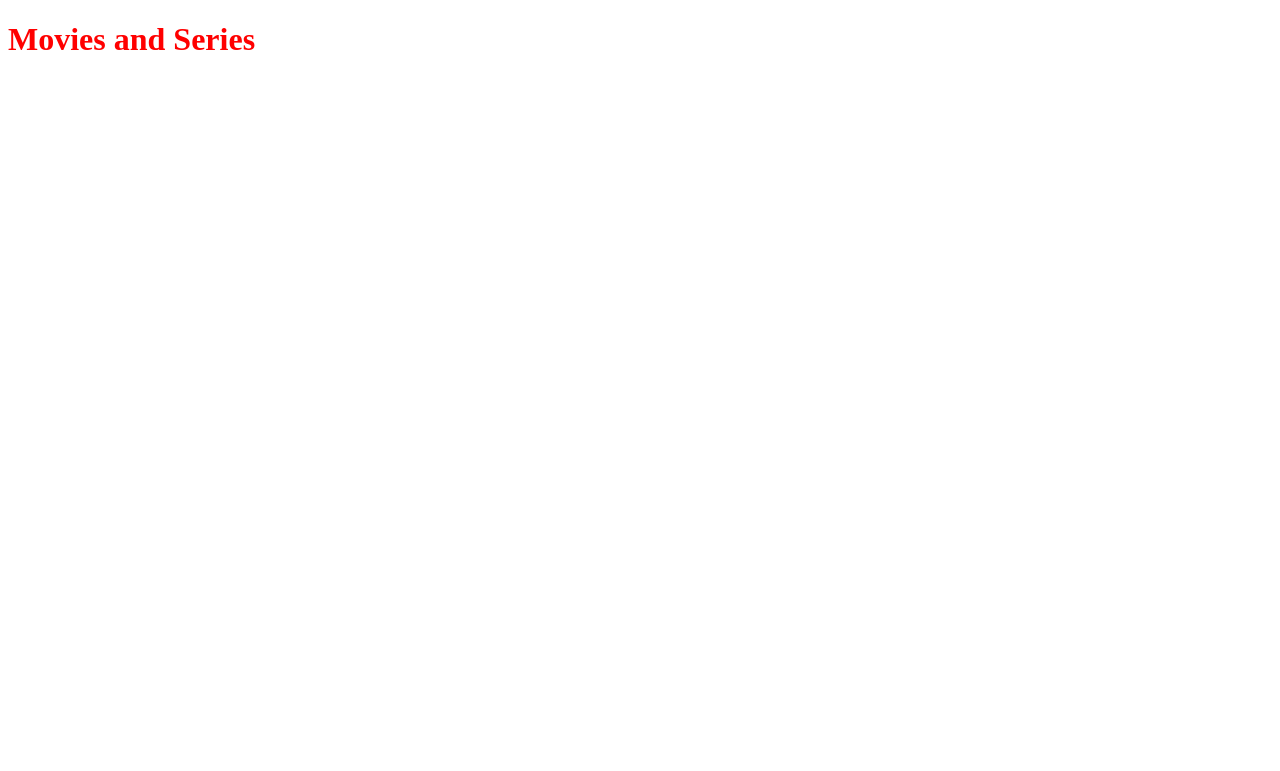
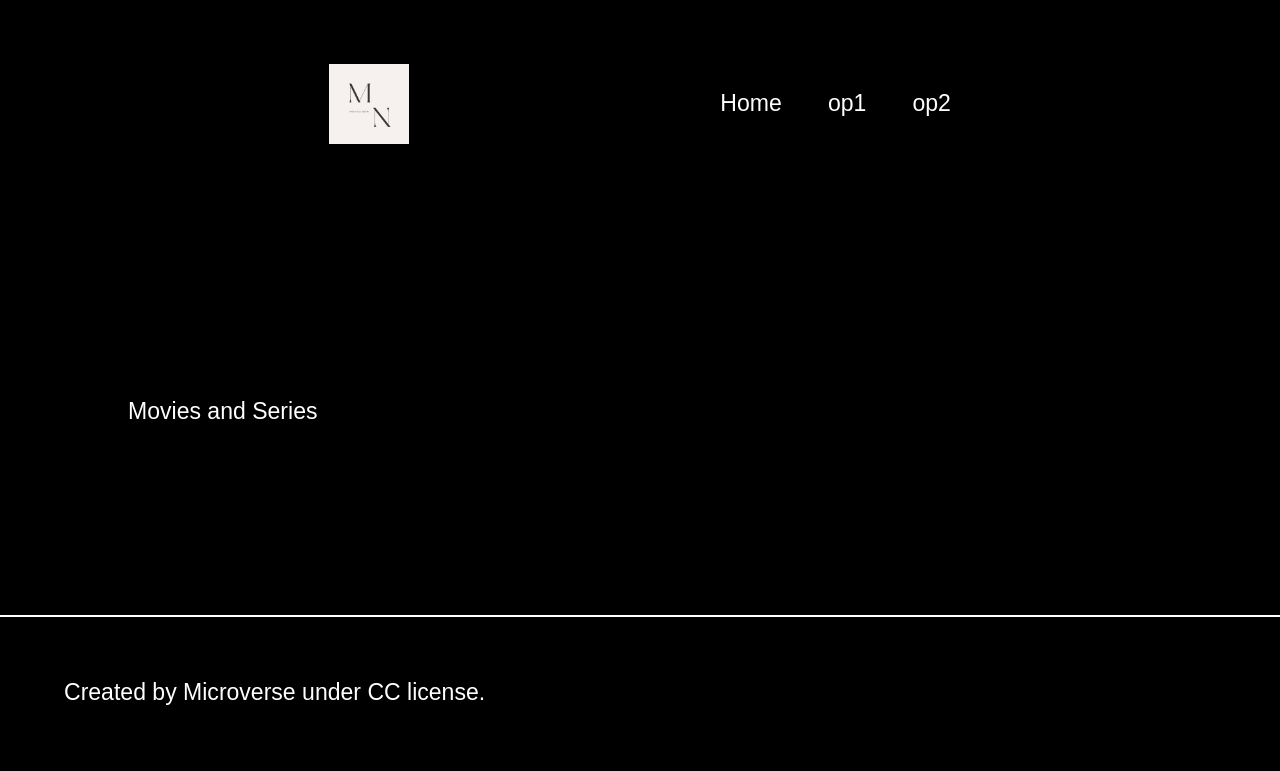
Before and after one commit to PabloEGonz/JavaScriptCapstone-, a website built with webpack: page src/index.html in a window 1280 px wide. Built offline with nearby package versions, Linux system fonts and the light colour scheme.

Commit message:
Add html/Css middle wireframe

```diff
--- a/src/index.html
+++ b/src/index.html
@@ -7,6 +7,21 @@
     <title>Document</title>
   </head>
   <body>
-    <h1>Movies and Series</h1>
+    <header class="header flex">
+      <img class="logo" src="" alt="Logo from Movie Now">
+      <ul class="navbar flex">
+        <li class="navbar-option"><a href="#" id="home-link">Home</a></li>
+        <li class="navbar-option"><a href="#" id="op1-link">op1</a></li>
+        <li class="navbar-option"><a href="#" id="op2-link">op2</a></li>
+      </ul>
+    </header>
+
+    <section class="landing-page">
+      <h1>Movies and Series</h1>
+    </section>
+
+    <footer class="footer">
+      <p class="footer-text">Created by Microverse under CC license.</p>
+    </footer>
   </body>
 </html>
--- a/src/index.js
+++ b/src/index.js
@@ -1,2 +1,5 @@
 import './style.css';
-alert ("just a fill out for the branch");
+import logo from "./img/logoMN.png";
+
+const LOGO_HEADER = document.querySelector('.logo');
+LOGO_HEADER.src = logo;
--- a/src/style.css
+++ b/src/style.css
@@ -1,3 +1,79 @@
-h1 {
-  color: red;
+@import url('https://fonts.googleapis.com/css2?family=Roboto+Slab:wght@300;400;600&family=Ubuntu:ital,wght@0,400;0,700;1,700&display=swap');
+
+* {
+  margin: 0;
+  padding: 0;
+  box-sizing: border-box;
+  font-family: 'Roboto+Slab', sans-serif;
+  line-height: 1em;
+  font-weight: 400;
+  font-size: 1.2rem;
+  color: var(--clr-text);
+  background-color: var(--clr-bg);
 }
+
+:root {
+  --clr-text: hsl(0, 0%, 100%);
+  --clr-bg: hsl(0, 0%, 0%);
+}
+
+.hide {
+  display: none;
+}
+
+.pointer {
+  cursor: pointer;
+}
+
+.grid {
+  display: grid;
+}
+
+.flex {
+  display: flex;
+}
+
+li {
+  list-style: none;
+}
+
+a {
+  text-decoration: none;
+}
+
+/*  header */
+
+.header {
+  justify-content: space-evenly;
+  align-items: center;
+  padding: 5%;
+  gap: 2em;
+}
+
+.navbar {
+  justify-content: space-between;
+  align-items: center;
+  gap: 2em;
+}
+
+.navbar li {
+  cursor: pointer;
+}
+
+.logo {
+  width: 80px;
+}
+
+
+/* section */
+
+.landing-page {
+  padding: 15% 10%;
+}
+
+/* footer */
+
+.footer {
+  padding: 5%;
+  border-top: 2px solid var(--clr-text);
+}
```
Also changed, not shown: src/img/LogoMN.png (added), src/img/likes.png (added).
